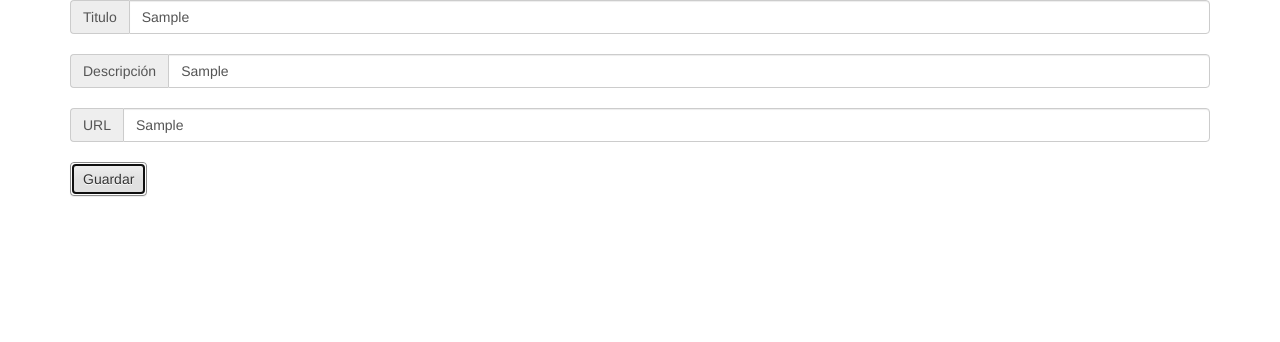
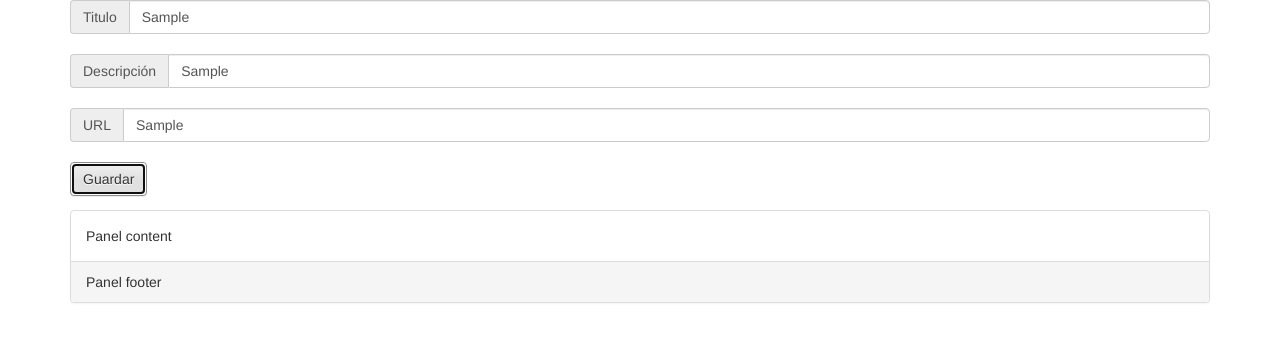
Before and after one commit to FabianBravoA/ClaseJquery, a plain HTML site: page index.html in a window 1280 px wide. Both pictures are taken after typing "Sample", "Sample", "Sample" into the empty fields and a click on the button "Guardar". Drawn offline with nearby package versions, Linux system fonts and the light colour scheme.

Commit message:
Inyección de código

```diff
--- a/assets/js/app.js
+++ b/assets/js/app.js
@@ -7,7 +7,9 @@ function savePin() {
     var titulo = $("#tituloInput").val();
     var descripcion = $("#descripcionInput").val();
     var url = $("#urlInput").val();
-    console.log("Titulo > " + titulo);
-    console.log("descripcion > " + descripcion);
-    console.log("Url > " + url);
-}
+
+    $("#pines").html("<div class='panel panel-default'>" +
+        "<div class = 'panel-body' >" +
+        "Panel content </div>" +
+        "<div class = 'panel-footer' > Panel footer </div> </div>");
+};
--- a/index.html
+++ b/index.html
@@ -33,6 +33,10 @@
         </form>
     </div>
 
+    <div class="container" id="pines">
+
+    </div>
+
     <script src="https://maxcdn.bootstrapcdn.com/bootstrap/3.3.7/js/bootstrap.min.js" integrity="sha384-Tc5IQib027qvyjSMfHjOMaLkfuWVxZxUPnCJA7l2mCWNIpG9mGCD8wGNIcPD7Txa" crossorigin="anonymous"></script>
     <script src="assets/js/app.js"></script>
 </body>
```
